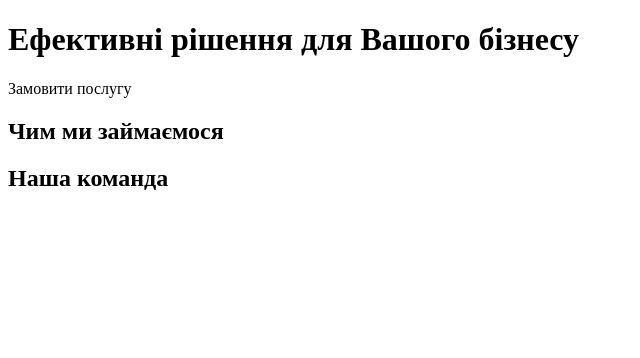
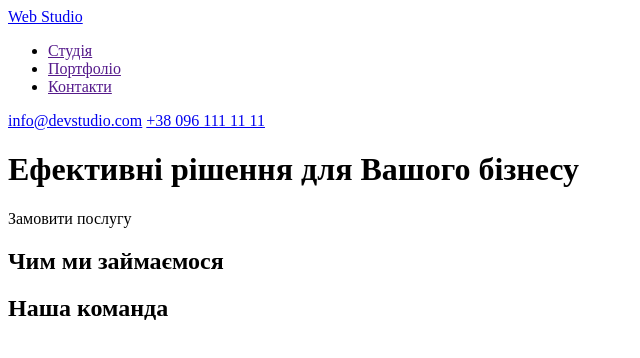
Before and after one commit to Milka4eva/goit-markup-hw-01, a plain HTML site: page index.html in a window 1280 px wide. Shown: the whole page, without its empty margins (0-640 px from the left). Drawn offline with Linux system fonts and the light colour scheme.

Commit message:
Зроблено header

```diff
--- a/index.html
+++ b/index.html
@@ -7,14 +7,24 @@
         <title>Головна</title>
     </head>
     <body>
+        <!--Навігаційне меню зверху-->
         <header>
             <nav>
-
+                <a href="/">Web Studio</a>
+                <ul>
+                    <li><a href="">Студія</a></li>
+                    <li><a href="">Портфоліо</a></li>
+                    <li><a href="">Контакти</a></li>
+                </ul>
             </nav>
-
-
+            <div>
+                <a href="mailto:info@devstudio.com">info@devstudio.com</a>
+                <a href="tel:+380961111111">+38 096 111 11 11</a>
+            </div>
         </header>
+        <!--Основна частина сторінки-->
         <main>
+            <!--Герой-->
             <h1>
                 Ефективні рішення для Вашого бізнесу
             </h1>
```
